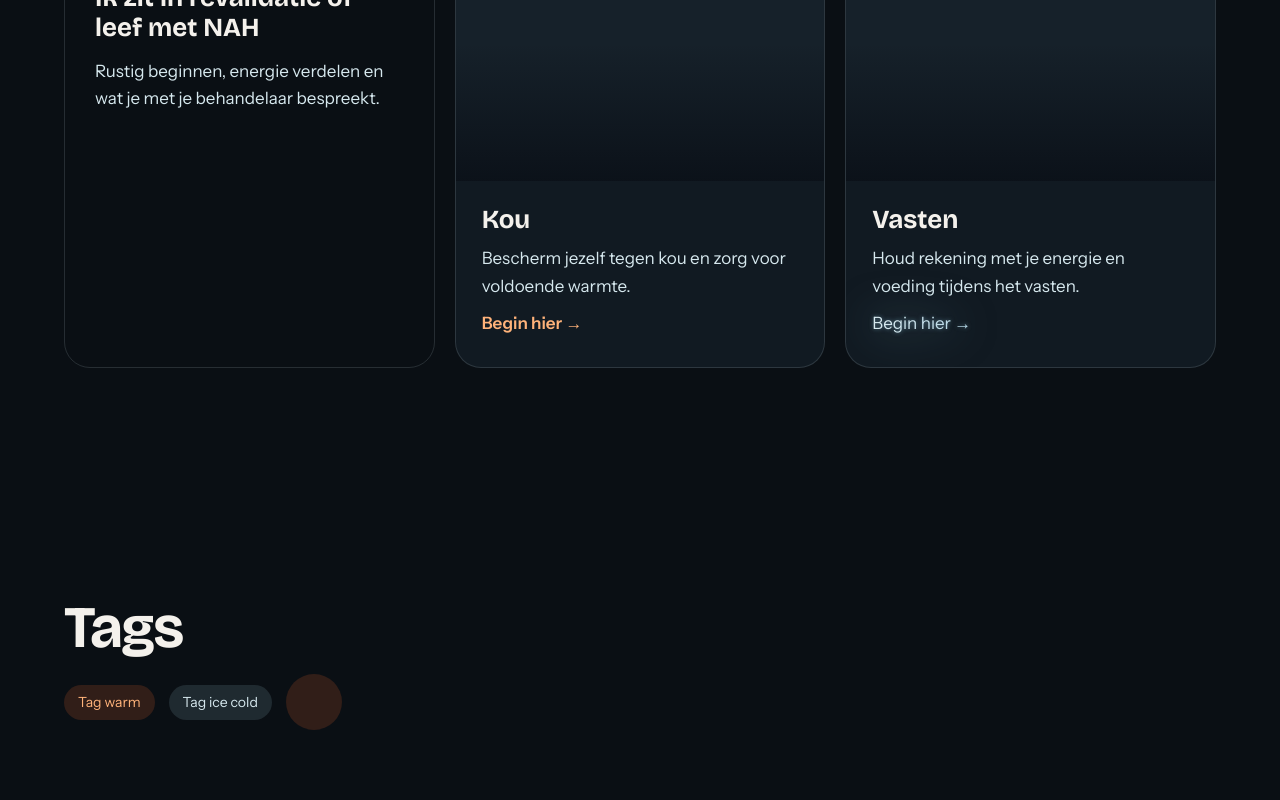
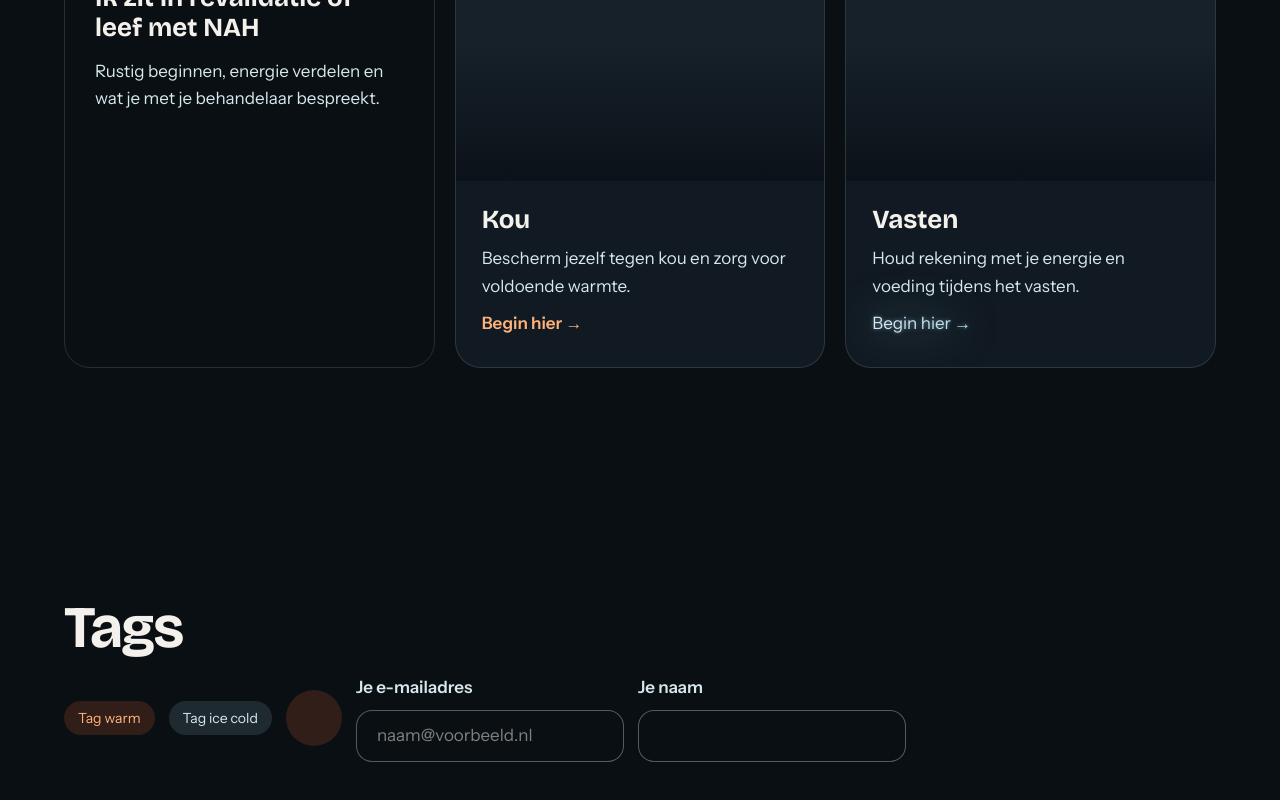
Before and after one commit to PyroDanny/vuurvanbinnen, a Next.js app: page /dev/ui in a window 1280 px wide. Shown: the part 288-1088 px from the top of the page. Built offline with nearby package versions, Linux system fonts and the light colour scheme.

Commit message:
feat: add Input component and integrate it into Dev UI page

```diff
--- a/src/app/dev/ui/page.tsx
+++ b/src/app/dev/ui/page.tsx
@@ -1,5 +1,6 @@
 import { Badge } from "@/components/ui/Badge";
 import { Card, CardBody } from "@/components/ui/Card";
+import { Input } from "@/components/ui/Input";
 import { Tag } from "@/components/ui/Tag";
 import type { Metadata } from "next";
 
@@ -28,7 +29,7 @@ export default function UiPage() {
               <CardBody>
                 <h3 className="h3">Kou</h3>
                 <p>Bescherm jezelf tegen kou en zorg voor voldoende warmte.</p>
-                <span className="text-flame-text font-semibold">
+                <span className="text-flame-text mt-auto font-semibold">
                   Begin hier →
                 </span>
               </CardBody>
@@ -53,6 +54,12 @@ export default function UiPage() {
             <Tag tone="warm">Tag warm</Tag>
             <Tag>Tag ice cold</Tag>
             <Badge tone="warm"></Badge>
+            <Input
+              label="Je e-mailadres"
+              type="email"
+              placeholder="naam@voorbeeld.nl"
+            />
+            <Input label="Je naam" />
           </div>
         </div>
       </section>
--- /dev/null
+++ b/src/components/ui/Input.tsx
@@ -0,0 +1,17 @@
+import { useId } from "react";
+import { cn } from "@/lib/utils";
+
+type InputProps = React.ComponentProps<"input"> & { label: string };
+
+export function Input({ label, className, ...props }: InputProps) {
+  const id = useId();
+
+  return (
+    <div className="flex flex-col gap-2">
+      <label htmlFor={id} className="font-semibold">
+        {label}
+      </label>
+      <input id={id} className={cn("input", className)} {...props} />
+    </div>
+  );
+}
```
